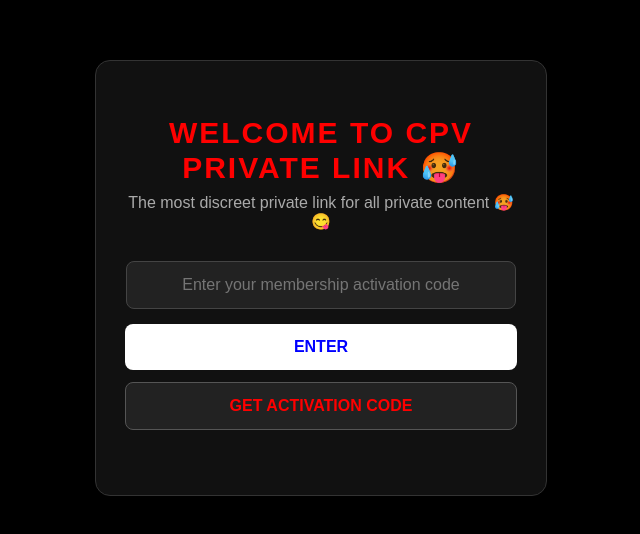
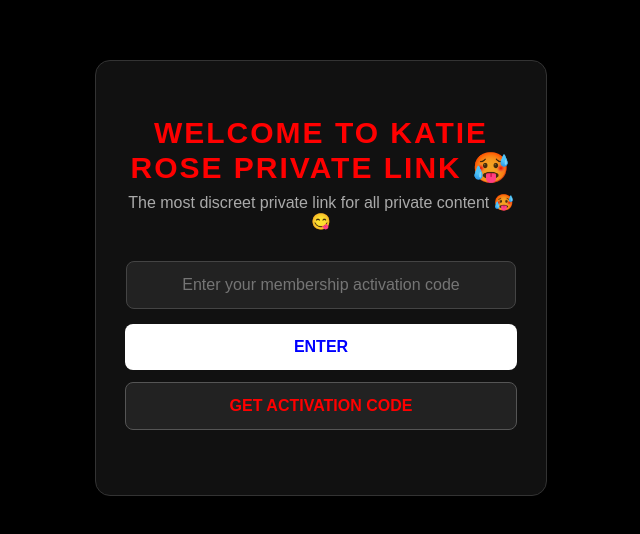
Before and after one commit to krj6cbkhz7-ship-it/Signal-, a plain HTML site: page index.html in a window 1280 px wide. Shown: the part 122-656 px from the top of the page, without its empty margins (319-959 px from the left). Drawn offline with Linux system fonts and the light colour scheme.

Commit message:
Update index.html

```diff
--- a/index.html
+++ b/index.html
@@ -3,7 +3,7 @@
 	<head>
 		<meta charset="UTF-8" />
 		<meta name="viewport" content="width=device-width, initial-scale=1.0" />
-		<title>kATIE PERRY PRIVATE LINK</title>
+		<title>kATIE ROSE PRIVATE LINK</title>
 
 		<style>
 			body {
@@ -77,7 +77,7 @@
 
 	<body>
 		<div class="box">
-			<h1>WELCOME TO CPV PRIVATE LINK 🥵</h1>
+			<h1>WELCOME TO KATIE ROSE PRIVATE LINK 🥵</h1>
 
 			<div class="subtitle">
 				The most discreet private link for all private content 🥵😋
```
